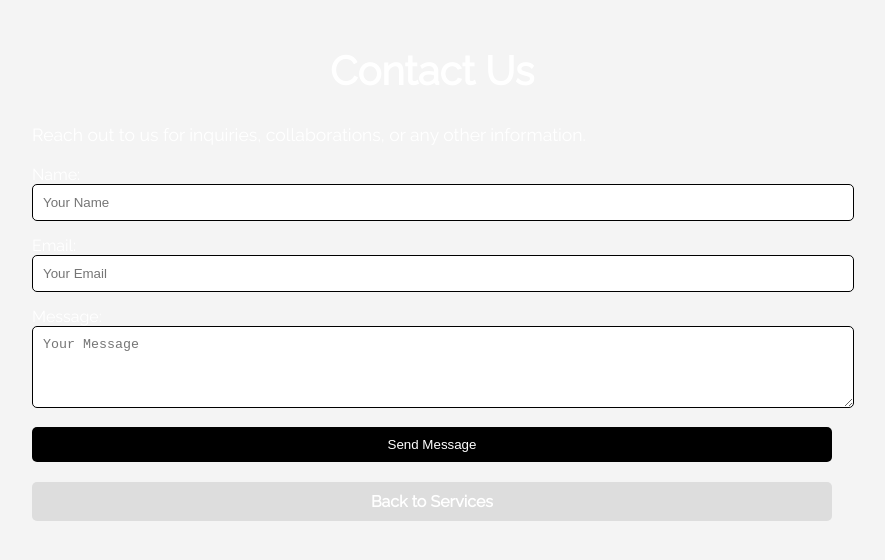
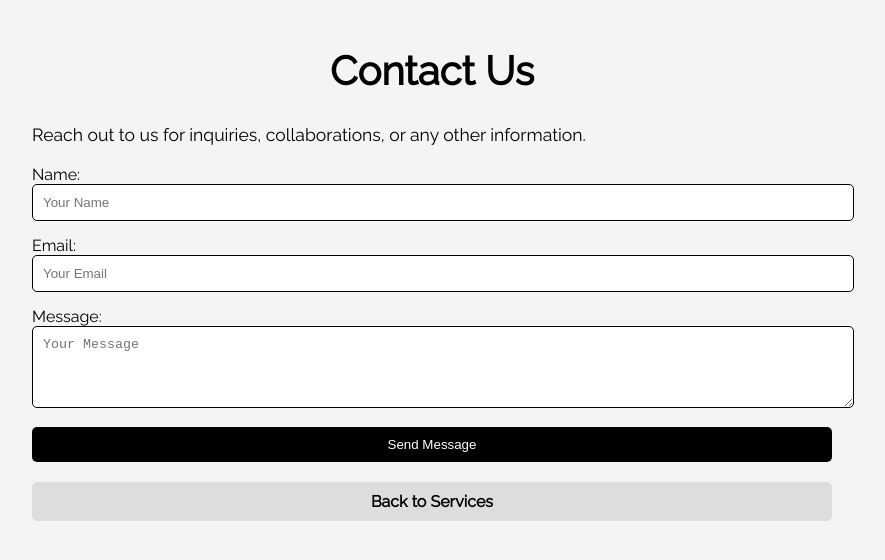
Before and after one commit to PhilaNgcamu/O-HabileOrganisations-Co., a React (Create React App) app: page /contact in a window 1280 px wide. Shown: the top 560 px of the page, without its empty margins (208-1093 px from the left). Built offline with nearby package versions, Linux system fonts and the light colour scheme.

Commit message:
Nearly there

```diff
--- a/src/components/Contact.css
+++ b/src/components/Contact.css
@@ -4,7 +4,7 @@
   max-width: 800px;
   margin: 0 auto;
   padding: 20px;
-  color: #fff;
+  color: #000;
 }
 
 .section-heading {
@@ -56,5 +56,5 @@ textarea {
   margin-top: 20px;
   text-align: center;
   text-decoration: none;
-  color: #fff;
+  color: #000;
 }
--- a/src/components/Services.css
+++ b/src/components/Services.css
@@ -2,7 +2,7 @@
   max-width: 800px;
   margin: 0 auto;
   padding: 20px;
-  color: #fff;
+  color: #000;
 }
 
 .section-heading {
--- a/src/components/Team.css
+++ b/src/components/Team.css
@@ -4,7 +4,7 @@
   max-width: 800px;
   margin: 0 auto;
   padding: 20px;
-  color: #fff;
+  color: #000;
 }
 
 .section-heading {
```
